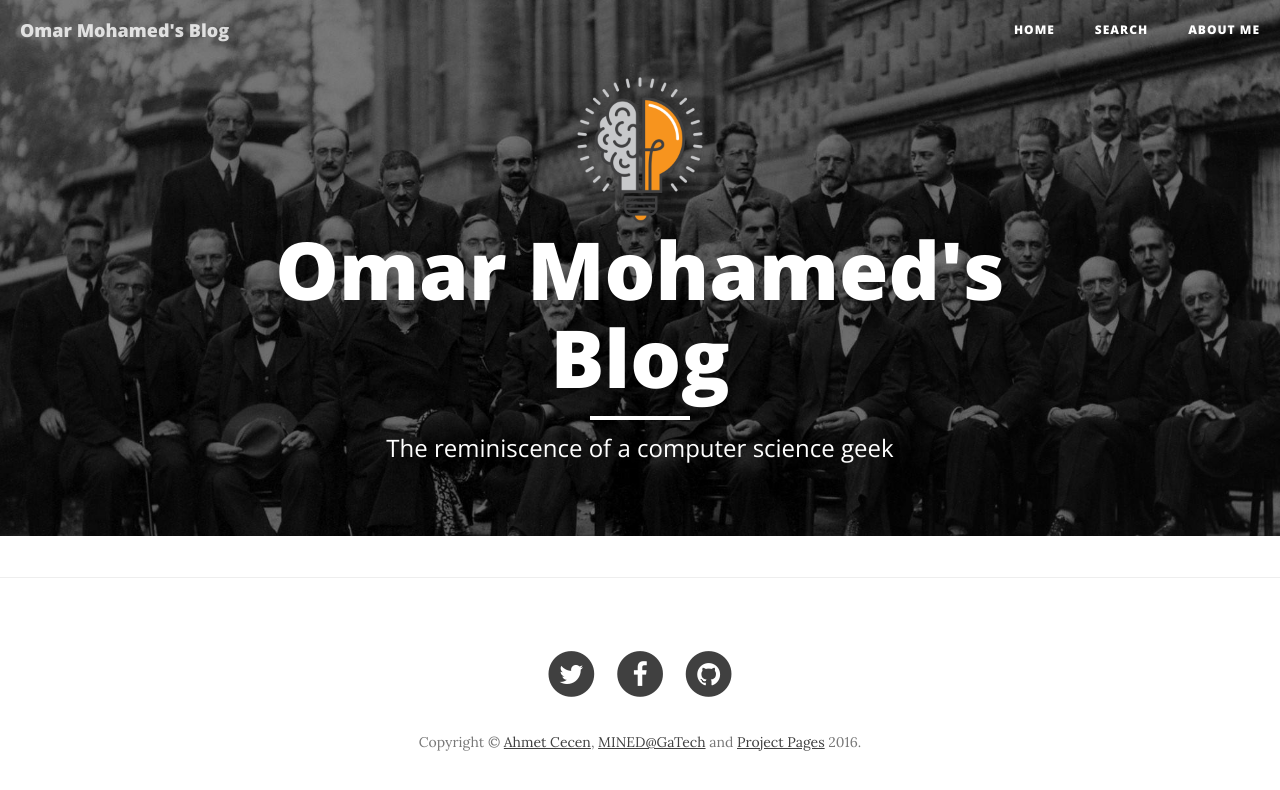
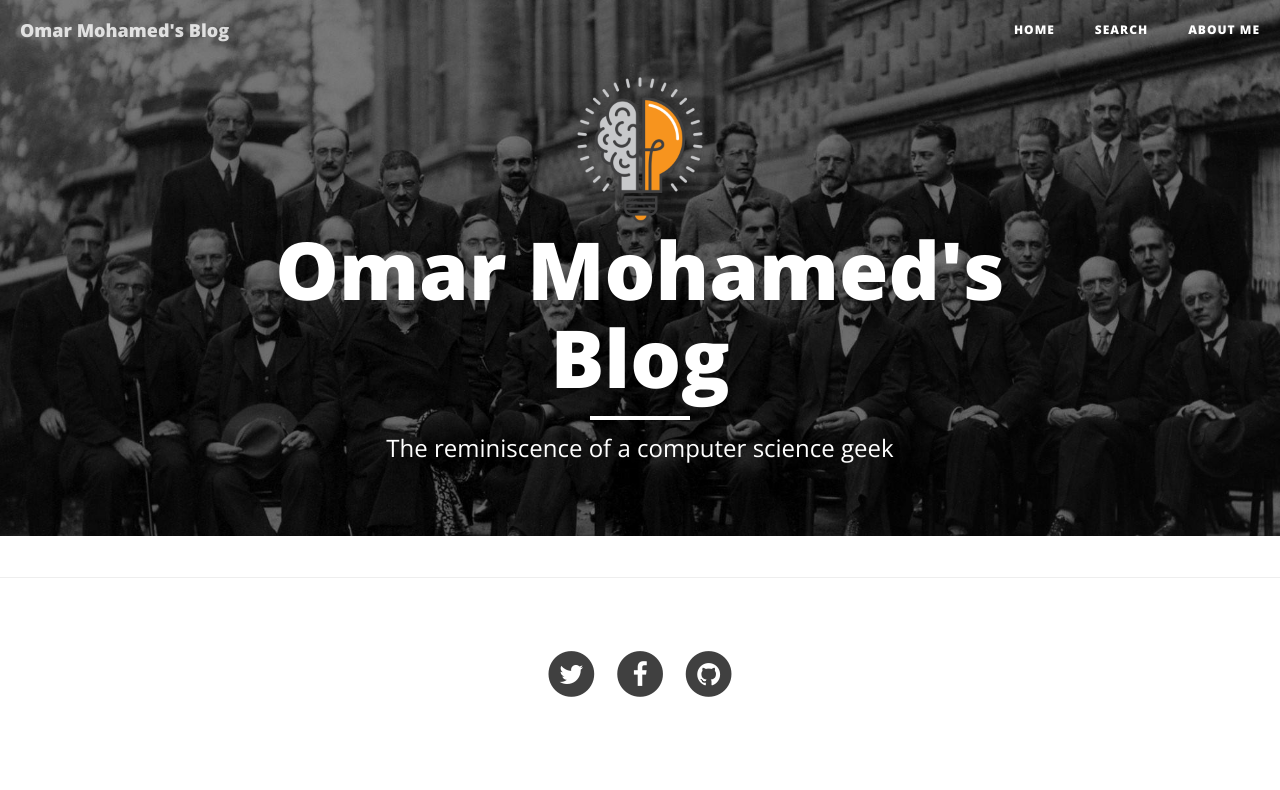
Before and after one commit to omar-mohamed/omar-mohamed.github.io, a Jekyll site: the page built from index.html, in a window 1280 px wide. Shown: the top 790 px of the page. Built offline with Jekyll 4.4.1, drawn with Linux system fonts in a browser that asks for light colours; nearby versions of some CDN libraries; the list of posts is cut into pages by our own code.

Commit message:
-removed copy rights label

```diff
--- a/_includes/footer.html
+++ b/_includes/footer.html
@@ -62,7 +62,6 @@
                     </li>
                     {% endif %}
                 </ul>
-                <p class="copyright text-muted"> Copyright © <a href="http://ahmetcecen.github.io/" target="_blank">Ahmet Cecen</a>,  <a href="http://mined.gatech.edu/" target="_blank">MINED@GaTech</a> and <a href="https://github.com/projectpages" target="_blank">Project Pages</a> 2016. </p>
             </div>
         </div>
     </div>
```
